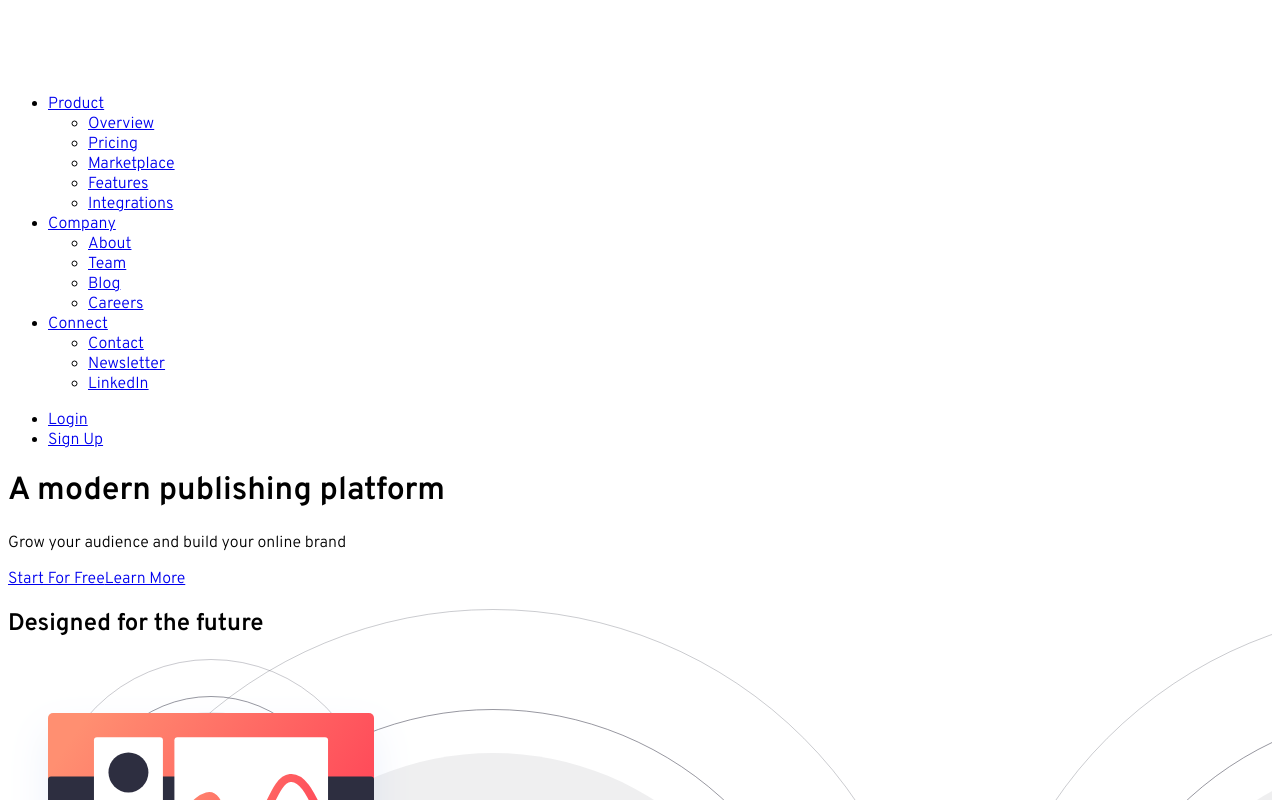
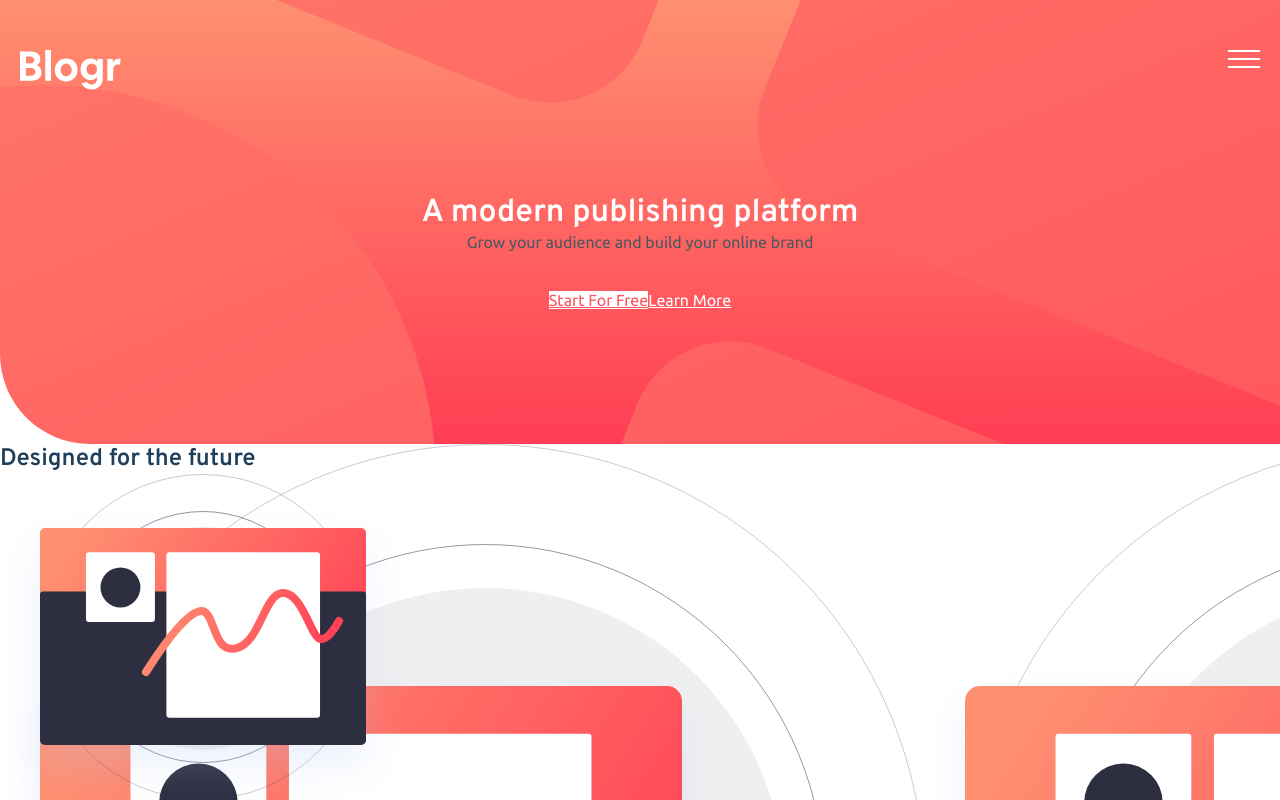
Before and after one commit to madegilangaditya/blogr-landing-page, a React (Create React App) app: page / in a window 1280 px wide. Shown: the top 800 px of the page. Built offline with nearby package versions, Linux system fonts and the light colour scheme.

Commit message:
style header

```diff
--- a/src/components/Button.js
+++ b/src/components/Button.js
@@ -1,7 +1,7 @@
 const Button = ({name, title}) => {
     return (
         <>
-            <a href="#" className={name}>{title}</a>
+            <a href="#" className={`btn ${name}`}>{title}</a>
         </>
     )
 }
--- a/src/components/Header.js
+++ b/src/components/Header.js
@@ -6,7 +6,7 @@ import Button from './Button'
 const Header = () => {
     return (
         <header>
-           <div className="row">
+           <div className="row flex">
                 <div className="col col-left">
                     <div className="logo-wrap">
                         <img src={logo} alt="Logo" />
--- a/src/index.scss
+++ b/src/index.scss
@@ -2,18 +2,76 @@
 
 $font1 : 'Overpass', sans-serif;
 $font2 : 'Ubuntu', sans-serif;
+$primary-color1: hsl(356, 100%, 66%);
+$primary-color2: hsl(355, 100%, 74%);
+$headings-color: hsl(208, 49%, 24%);
+$neutral-color1: hsl(0, 0%, 100%);
+$footer-text-color: hsl(240, 2%, 79%);
+$body-copy: hsl(207, 13%, 34%);
+$footer-bg: hsl(240, 10%, 16%);
+
+@mixin btn-clr($bg, $clr){
+  background-color: $bg;
+  color: $clr;
+}
+
 
 *{
   box-sizing: border-box;
+  margin: 0;
+  padding: 0;
 }
 
 body {
-  font-family: $font1;
+  font-family: $font2;
+  font-size: 1rem;
+  color: $body-copy;
 }
 
-code {
-  font-family: source-code-pro, Menlo, Monaco, Consolas, 'Courier New',
-    monospace;
+h1, h2, h3{
+  font-family: $font1;
+  color: $headings-color;
+}
+
+header{
+  background: center/auto no-repeat url(./images/bg-pattern-intro.svg), linear-gradient(hsl(13, 100%, 72%),hsl(353, 100%, 62%));
+  padding: 50px 20px 135px;
+  border-bottom-left-radius: 90px;
+
+  .banner{
+    margin-top: 100px;
+    text-align: center;
+
+    h1{
+      color: $neutral-color1;
+    }
+
+    .text-content{
+      margin-bottom: 40px;
+    }
+  }
+
+  nav{
+    display: none;
+  }
+}
+
+
+.btn-light{
+  @include btn-clr($neutral-color1, $primary-color1 );
+
+  &:hover{
+    @include btn-clr($primary-color2, $neutral-color1 );
+  }
+}
+
+.btn-transparent{
+  @include btn-clr(transparent, $neutral-color1);
+}
+
+.flex{
+  display: flex;
+  justify-content: space-between;
 }
 
 .section1{
```
